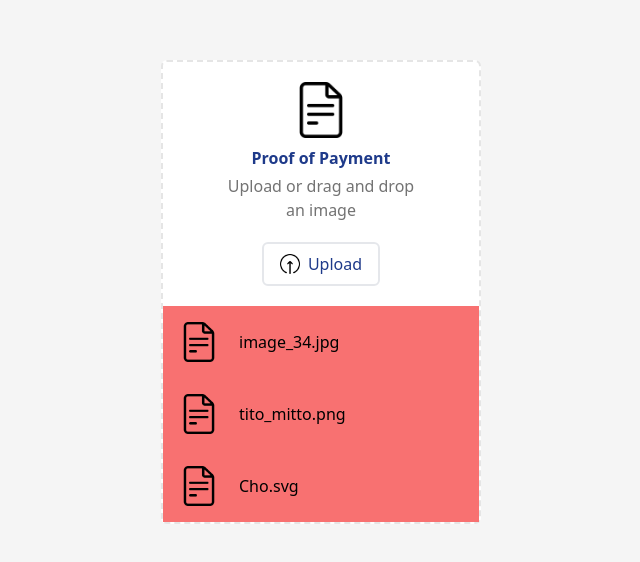
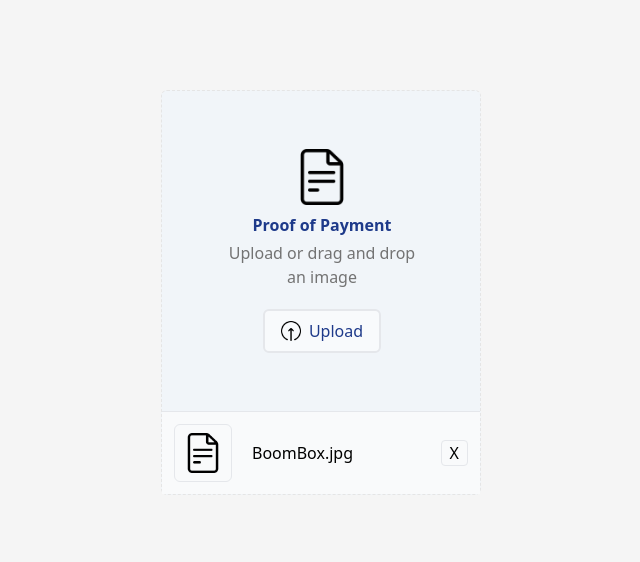
Before and after one commit to TitoMitto/drag-and-drop, a Svelte app: page / in a window 1280 px wide. Shown: the part 108-670 px from the top of the page, without its empty margins (319-959 px from the left). Built offline with nearby package versions, Linux system fonts and the light colour scheme.

Commit message:
removing file

```diff
--- a/src/App.svelte
+++ b/src/App.svelte
@@ -1,5 +1,5 @@
 <script>
-  let files = [{ name: "image_34.jpg" }, { name: "tito_mitto.png" },{ name: "Cho.svg" }];
+  let files = [{name: "BoomBox.jpg"}];
   let isDragging = false;
 
   function onDragOverArea(event) {
@@ -24,6 +24,11 @@
     }
   }
 
+  function removeFile(index){
+    files.splice(index, 1);
+    files = [...files];
+  }
+
   $: hasFiles = files.length > 0;
 </script>
 
@@ -32,14 +37,13 @@
     on:dragover|preventDefault={onDragOverArea}
     on:dragleave={onLeaveDropArea}
     on:drop|preventDefault={onDropFile}
-    class:bg-slate-100={isDragging}
-    class:bg-white={!isDragging}
+    class:bg-slate-100={isDragging || hasFiles}
+    class:bg-white={!isDragging && !hasFiles}
     class:border-neutral-200={!isDragging}
     class:border-slate-500={isDragging}
-    class:h-80={!hasFiles}
-    class=" w-80 border-2 border-dashed   rounded-md border-spacing-4  flex flex-col"
+    class=" w-80 border border-dashed   rounded-md border-spacing-4"
   >
-    <div class="flex flex-col flex-1 items-center justify-center py-5">
+    <div  class="flex w-80 h-80 flex-col flex-1 items-center justify-center py-5">
       <img class="h-14" src="/file.png" alt="File Icon" />
       <p class="font-semibold mt-2 text-blue-900">Proof of Payment</p>
       <p class="text-center text-neutral-500 mt-1">
@@ -47,7 +51,7 @@
       </p>
 
       <button
-        class:bg-slate-50={isDragging}
+        class:bg-slate-50={isDragging || hasFiles}
         class:border-slate-200={isDragging}
         class="px-4 py-2 mt-5 rounded-md flex items-center border-solid border-2 font-medium text-blue-900"
       >
@@ -55,10 +59,10 @@
         Upload
       </button>
     </div>
-    <div class:flex-auto={hasFiles} class="w-full bg-red-400 ">
-      {#each files as file}
-        <div class="p-4 flex flex-row items-center">
-          <img src="/file.png" alt="file" class="h-10 "> <span class="ml-5"> {file.name} </span>
+    <div class:flex-auto={hasFiles} class="w-full bg-gray-50">
+      {#each files as file, index}
+        <div class="p-3 flex flex-row items-center border-t">
+          <div class="p-2 rounded-md border"><img src="/file.png" alt="file" class="h-10 "></div> <span class="ml-5 flex-auto"> {file.name} </span> <button class="border px-2 rounded" on:click={()=> removeFile(index)}> X </button>
         </div>
       {/each}
     </div>
```
